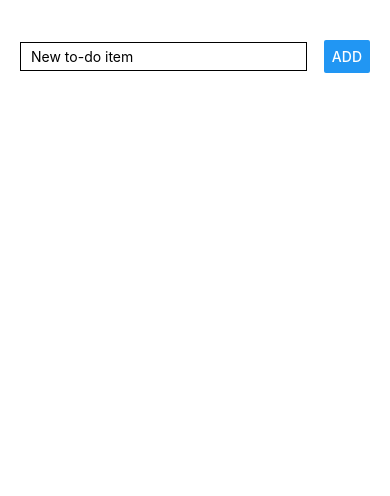
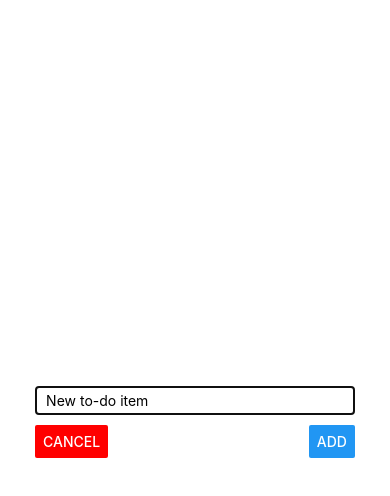
Before and after one commit to Rapha-Y/rn-course-app, a React Native app: screen / in a window 390 px wide. Shown: the top 496 px of the page. Built offline with nearby package versions, Linux system fonts and the light colour scheme.

Commit message:
added modal for input components

```diff
--- a/components/TodoInput.js
+++ b/components/TodoInput.js
@@ -1,14 +1,20 @@
 import React, { useState } from 'react';
-import { Button, StyleSheet, TextInput, View, } from 'react-native';
+import { Button, Modal, StyleSheet, TextInput, View, } from 'react-native';
 
 const TodoInput = props => {
-    const [enteredTodo, setNewTodoItem] = useState('');
+    const [enteredTodo, setEnteredTodo] = useState('');
 
     const todoInputHandler = (enteredText) => {
-        setNewTodoItem(enteredText);
+        setEnteredTodo(enteredText);
+    };
+
+    const addTodoHandler = () => {
+        props.onAddTodo(enteredTodo);
+        setEnteredTodo('');
     };
 
     return (
+        <Modal animationType="slide" visible={props.visible}>
             <View style={styles.inputContainer}>
                 <TextInput
                     onChangeText={todoInputHandler}
@@ -16,23 +22,33 @@ const TodoInput = props => {
                     style={styles.textInput}
                     value={enteredTodo}
                 />
+                <View style={styles.buttonContainer}>
+                    <Button color="red" onPress={props.onCancel} title="cancel" />
                     <Button
-                onPress={props.onAddTodo.bind(this, enteredTodo)}
+                        onPress={addTodoHandler}
                         title="add"
                     />
                 </View>
+            </View>
+        </Modal>
     );
 };
 
 const styles = StyleSheet.create({
+    buttonContainer: {
+        flexDirection: 'row',
+        justifyContent: 'space-between',
+        width: '82%',
+    },
     inputContainer: {
         alignItems: 'center',
-        flexDirection: 'row',
-        justifyContent: 'space-between',
+        flex: 1,
+        justifyContent: 'center',
     },
     textInput: {
         borderBottomColor: 'black',
         borderWidth: 1,
+        marginBottom: 10,
         paddingHorizontal: 10,
         paddingVertical: 5,
         width: '82%',
```
Lines whose indentation alone changed are shown as unchanged.
